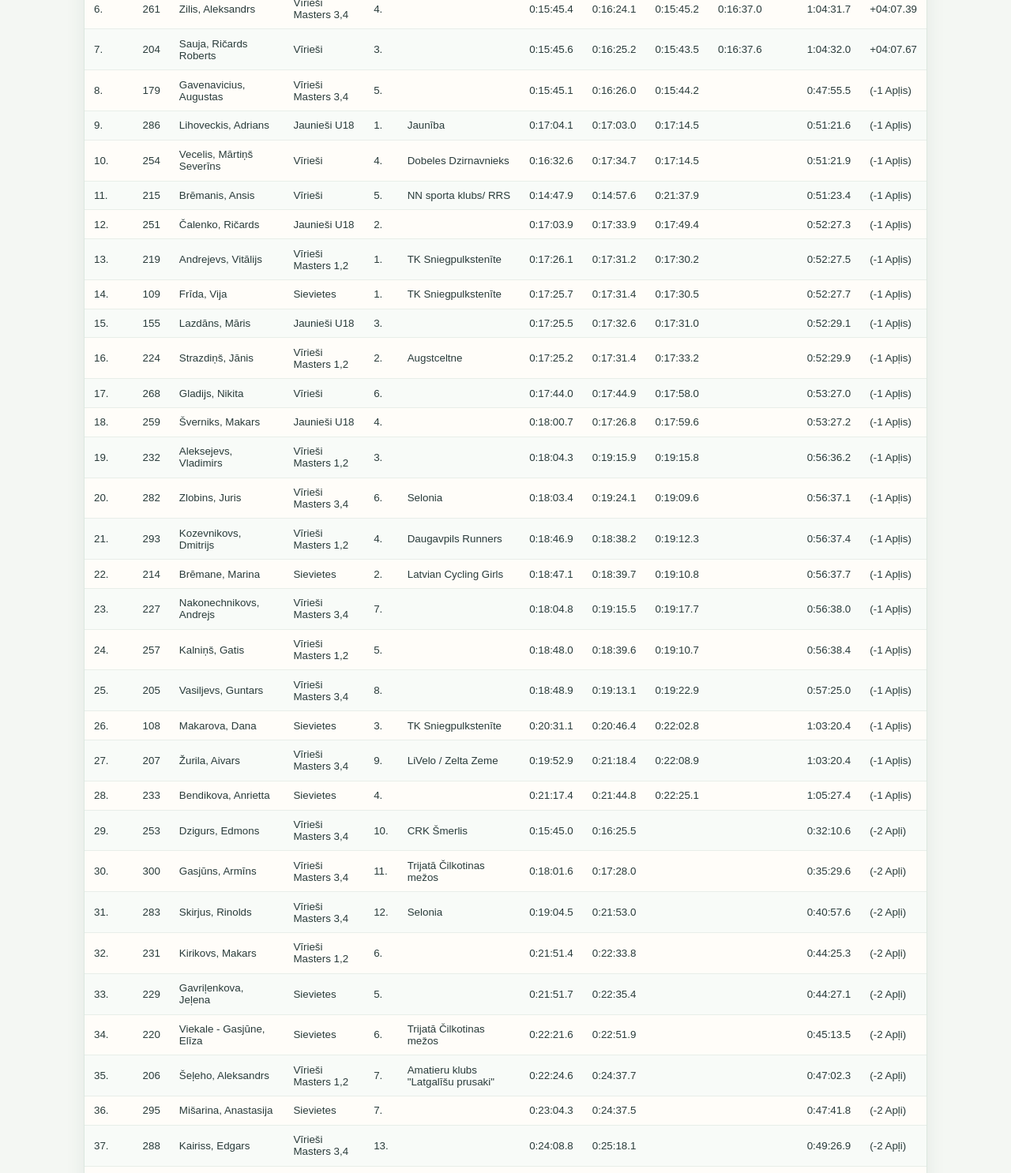
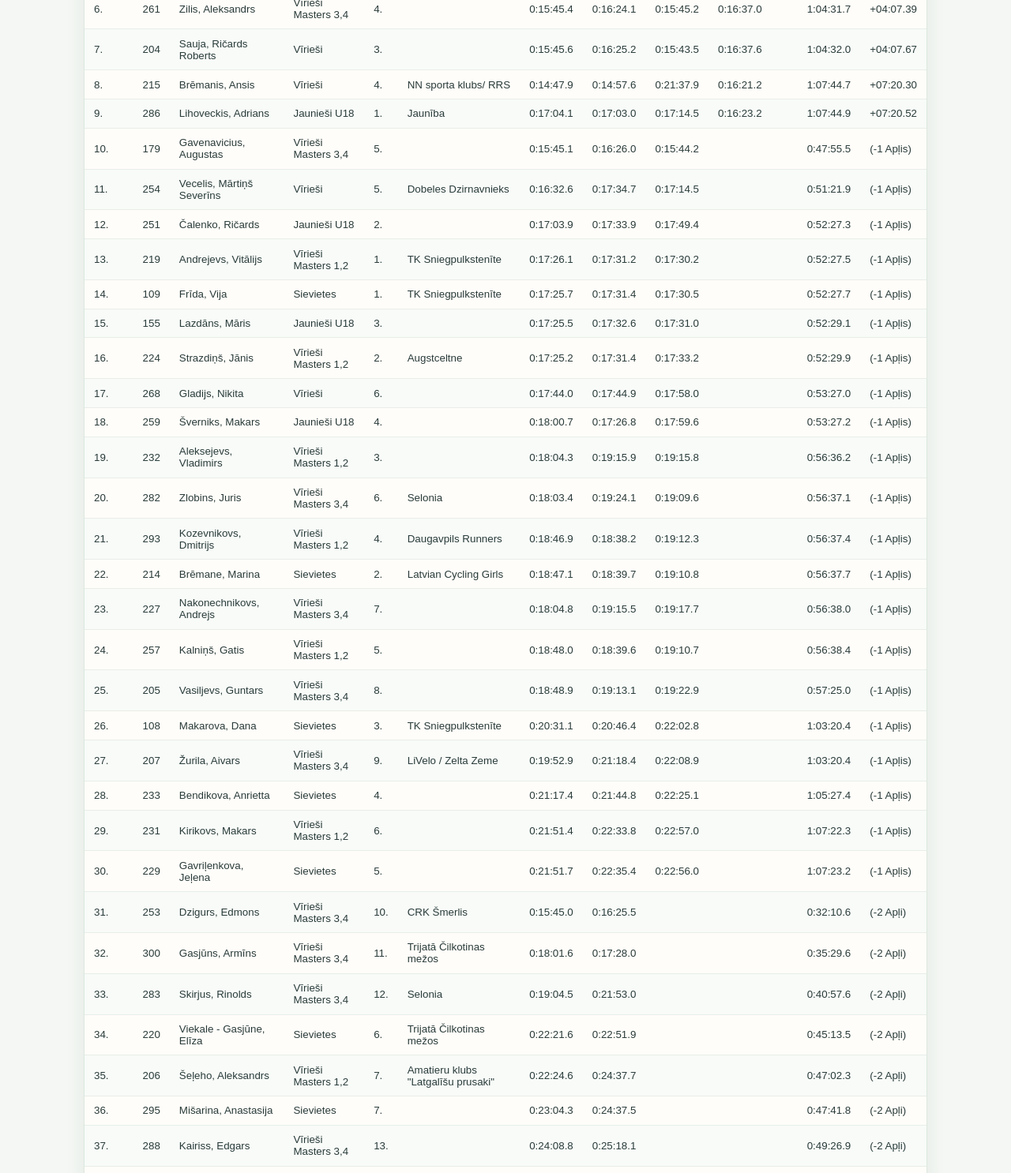
Before and after one commit to Winnetu/sacensibu-rezultati, a plain HTML site: page kopvertejums.html in a window 1280 px wide. Shown: the part 420-1906 px from the top of the page at 79% size. Drawn offline with Linux system fonts and the light colour scheme.

Commit message:
Publish results 2026-08-30T09:09:29.679Z

```diff
--- a/kopvertejums.html
+++ b/kopvertejums.html
@@ -56,10 +56,10 @@
 <tr class="record odd"><td class="col1">5.</td><td class="col2">246</td><td class="col3">Špakovs, Sergejs</td><td class="col4">Vīrieši Masters 3,4</td><td class="col5">3.</td><td class="col6">Nikeliuotas Špykis</td><td class="col8">0:15:45.7</td><td class="col9">0:16:24.5</td><td class="col10">0:15:44.8</td><td class="col11">0:16:36.5</td><td class="col12"></td><td class="col13">1:04:31.5</td><td class="col14">+04:07.18</td></tr>
 <tr class="record even"><td class="col1">6.</td><td class="col2">261</td><td class="col3">Zilis, Aleksandrs</td><td class="col4">Vīrieši Masters 3,4</td><td class="col5">4.</td><td class="col6"></td><td class="col8">0:15:45.4</td><td class="col9">0:16:24.1</td><td class="col10">0:15:45.2</td><td class="col11">0:16:37.0</td><td class="col12"></td><td class="col13">1:04:31.7</td><td class="col14">+04:07.39</td></tr>
 <tr class="record odd"><td class="col1">7.</td><td class="col2">204</td><td class="col3">Sauja, Ričards Roberts</td><td class="col4">Vīrieši</td><td class="col5">3.</td><td class="col6"></td><td class="col8">0:15:45.6</td><td class="col9">0:16:25.2</td><td class="col10">0:15:43.5</td><td class="col11">0:16:37.6</td><td class="col12"></td><td class="col13">1:04:32.0</td><td class="col14">+04:07.67</td></tr>
-<tr class="record even"><td class="col1">8.</td><td class="col2">179</td><td class="col3">Gavenavicius, Augustas</td><td class="col4">Vīrieši Masters 3,4</td><td class="col5">5.</td><td class="col6"></td><td class="col8">0:15:45.1</td><td class="col9">0:16:26.0</td><td class="col10">0:15:44.2</td><td class="col11"></td><td class="col12"></td><td class="col13">0:47:55.5</td><td class="col14">(-1 Apļis)</td></tr>
-<tr class="record odd"><td class="col1">9.</td><td class="col2">286</td><td class="col3">Lihoveckis, Adrians</td><td class="col4">Jaunieši U18</td><td class="col5">1.</td><td class="col6">Jaunība</td><td class="col8">0:17:04.1</td><td class="col9">0:17:03.0</td><td class="col10">0:17:14.5</td><td class="col11"></td><td class="col12"></td><td class="col13">0:51:21.6</td><td class="col14">(-1 Apļis)</td></tr>
-<tr class="record even"><td class="col1">10.</td><td class="col2">254</td><td class="col3">Vecelis, Mārtiņš Severīns</td><td class="col4">Vīrieši</td><td class="col5">4.</td><td class="col6">Dobeles Dzirnavnieks</td><td class="col8">0:16:32.6</td><td class="col9">0:17:34.7</td><td class="col10">0:17:14.5</td><td class="col11"></td><td class="col12"></td><td class="col13">0:51:21.9</td><td class="col14">(-1 Apļis)</td></tr>
-<tr class="record odd"><td class="col1">11.</td><td class="col2">215</td><td class="col3">Brēmanis, Ansis</td><td class="col4">Vīrieši</td><td class="col5">5.</td><td class="col6">NN sporta klubs/ RRS</td><td class="col8">0:14:47.9</td><td class="col9">0:14:57.6</td><td class="col10">0:21:37.9</td><td class="col11"></td><td class="col12"></td><td class="col13">0:51:23.4</td><td class="col14">(-1 Apļis)</td></tr>
+<tr class="record even"><td class="col1">8.</td><td class="col2">215</td><td class="col3">Brēmanis, Ansis</td><td class="col4">Vīrieši</td><td class="col5">4.</td><td class="col6">NN sporta klubs/ RRS</td><td class="col8">0:14:47.9</td><td class="col9">0:14:57.6</td><td class="col10">0:21:37.9</td><td class="col11">0:16:21.2</td><td class="col12"></td><td class="col13">1:07:44.7</td><td class="col14">+07:20.30</td></tr>
+<tr class="record odd"><td class="col1">9.</td><td class="col2">286</td><td class="col3">Lihoveckis, Adrians</td><td class="col4">Jaunieši U18</td><td class="col5">1.</td><td class="col6">Jaunība</td><td class="col8">0:17:04.1</td><td class="col9">0:17:03.0</td><td class="col10">0:17:14.5</td><td class="col11">0:16:23.2</td><td class="col12"></td><td class="col13">1:07:44.9</td><td class="col14">+07:20.52</td></tr>
+<tr class="record even"><td class="col1">10.</td><td class="col2">179</td><td class="col3">Gavenavicius, Augustas</td><td class="col4">Vīrieši Masters 3,4</td><td class="col5">5.</td><td class="col6"></td><td class="col8">0:15:45.1</td><td class="col9">0:16:26.0</td><td class="col10">0:15:44.2</td><td class="col11"></td><td class="col12"></td><td class="col13">0:47:55.5</td><td class="col14">(-1 Apļis)</td></tr>
+<tr class="record odd"><td class="col1">11.</td><td class="col2">254</td><td class="col3">Vecelis, Mārtiņš Severīns</td><td class="col4">Vīrieši</td><td class="col5">5.</td><td class="col6">Dobeles Dzirnavnieks</td><td class="col8">0:16:32.6</td><td class="col9">0:17:34.7</td><td class="col10">0:17:14.5</td><td class="col11"></td><td class="col12"></td><td class="col13">0:51:21.9</td><td class="col14">(-1 Apļis)</td></tr>
 <tr class="record even"><td class="col1">12.</td><td class="col2">251</td><td class="col3">Čalenko, Ričards</td><td class="col4">Jaunieši U18</td><td class="col5">2.</td><td class="col6"></td><td class="col8">0:17:03.9</td><td class="col9">0:17:33.9</td><td class="col10">0:17:49.4</td><td class="col11"></td><td class="col12"></td><td class="col13">0:52:27.3</td><td class="col14">(-1 Apļis)</td></tr>
 <tr class="record odd"><td class="col1">13.</td><td class="col2">219</td><td class="col3">Andrejevs, Vitālijs</td><td class="col4">Vīrieši Masters 1,2</td><td class="col5">1.</td><td class="col6">TK Sniegpulkstenīte</td><td class="col8">0:17:26.1</td><td class="col9">0:17:31.2</td><td class="col10">0:17:30.2</td><td class="col11"></td><td class="col12"></td><td class="col13">0:52:27.5</td><td class="col14">(-1 Apļis)</td></tr>
 <tr class="record even"><td class="col1">14.</td><td class="col2">109</td><td class="col3">Frīda, Vija</td><td class="col4">Sievietes</td><td class="col5">1.</td><td class="col6">TK Sniegpulkstenīte</td><td class="col8">0:17:25.7</td><td class="col9">0:17:31.4</td><td class="col10">0:17:30.5</td><td class="col11"></td><td class="col12"></td><td class="col13">0:52:27.7</td><td class="col14">(-1 Apļis)</td></tr>
@@ -77,11 +77,11 @@
 <tr class="record even"><td class="col1">26.</td><td class="col2">108</td><td class="col3">Makarova, Dana</td><td class="col4">Sievietes</td><td class="col5">3.</td><td class="col6">TK Sniegpulkstenīte</td><td class="col8">0:20:31.1</td><td class="col9">0:20:46.4</td><td class="col10">0:22:02.8</td><td class="col11"></td><td class="col12"></td><td class="col13">1:03:20.4</td><td class="col14">(-1 Apļis)</td></tr>
 <tr class="record odd"><td class="col1">27.</td><td class="col2">207</td><td class="col3">Žurila, Aivars</td><td class="col4">Vīrieši Masters 3,4</td><td class="col5">9.</td><td class="col6">LiVelo / Zelta Zeme</td><td class="col8">0:19:52.9</td><td class="col9">0:21:18.4</td><td class="col10">0:22:08.9</td><td class="col11"></td><td class="col12"></td><td class="col13">1:03:20.4</td><td class="col14">(-1 Apļis)</td></tr>
 <tr class="record even"><td class="col1">28.</td><td class="col2">233</td><td class="col3">Bendikova, Anrietta</td><td class="col4">Sievietes</td><td class="col5">4.</td><td class="col6"></td><td class="col8">0:21:17.4</td><td class="col9">0:21:44.8</td><td class="col10">0:22:25.1</td><td class="col11"></td><td class="col12"></td><td class="col13">1:05:27.4</td><td class="col14">(-1 Apļis)</td></tr>
-<tr class="record odd"><td class="col1">29.</td><td class="col2">253</td><td class="col3">Dzigurs, Edmons</td><td class="col4">Vīrieši Masters 3,4</td><td class="col5">10.</td><td class="col6">CRK Šmerlis</td><td class="col8">0:15:45.0</td><td class="col9">0:16:25.5</td><td class="col10"></td><td class="col11"></td><td class="col12"></td><td class="col13">0:32:10.6</td><td class="col14">(-2 Apļi)</td></tr>
-<tr class="record even"><td class="col1">30.</td><td class="col2">300</td><td class="col3">Gasjūns, Armīns</td><td class="col4">Vīrieši Masters 3,4</td><td class="col5">11.</td><td class="col6">Trijatā Čilkotinas mežos</td><td class="col8">0:18:01.6</td><td class="col9">0:17:28.0</td><td class="col10"></td><td class="col11"></td><td class="col12"></td><td class="col13">0:35:29.6</td><td class="col14">(-2 Apļi)</td></tr>
-<tr class="record odd"><td class="col1">31.</td><td class="col2">283</td><td class="col3">Skirjus, Rinolds</td><td class="col4">Vīrieši Masters 3,4</td><td class="col5">12.</td><td class="col6">Selonia</td><td class="col8">0:19:04.5</td><td class="col9">0:21:53.0</td><td class="col10"></td><td class="col11"></td><td class="col12"></td><td class="col13">0:40:57.6</td><td class="col14">(-2 Apļi)</td></tr>
-<tr class="record even"><td class="col1">32.</td><td class="col2">231</td><td class="col3">Kirikovs, Makars</td><td class="col4">Vīrieši Masters 1,2</td><td class="col5">6.</td><td class="col6"></td><td class="col8">0:21:51.4</td><td class="col9">0:22:33.8</td><td class="col10"></td><td class="col11"></td><td class="col12"></td><td class="col13">0:44:25.3</td><td class="col14">(-2 Apļi)</td></tr>
-<tr class="record odd"><td class="col1">33.</td><td class="col2">229</td><td class="col3">Gavriļenkova, Jeļena</td><td class="col4">Sievietes</td><td class="col5">5.</td><td class="col6"></td><td class="col8">0:21:51.7</td><td class="col9">0:22:35.4</td><td class="col10"></td><td class="col11"></td><td class="col12"></td><td class="col13">0:44:27.1</td><td class="col14">(-2 Apļi)</td></tr>
+<tr class="record odd"><td class="col1">29.</td><td class="col2">231</td><td class="col3">Kirikovs, Makars</td><td class="col4">Vīrieši Masters 1,2</td><td class="col5">6.</td><td class="col6"></td><td class="col8">0:21:51.4</td><td class="col9">0:22:33.8</td><td class="col10">0:22:57.0</td><td class="col11"></td><td class="col12"></td><td class="col13">1:07:22.3</td><td class="col14">(-1 Apļis)</td></tr>
+<tr class="record even"><td class="col1">30.</td><td class="col2">229</td><td class="col3">Gavriļenkova, Jeļena</td><td class="col4">Sievietes</td><td class="col5">5.</td><td class="col6"></td><td class="col8">0:21:51.7</td><td class="col9">0:22:35.4</td><td class="col10">0:22:56.0</td><td class="col11"></td><td class="col12"></td><td class="col13">1:07:23.2</td><td class="col14">(-1 Apļis)</td></tr>
+<tr class="record odd"><td class="col1">31.</td><td class="col2">253</td><td class="col3">Dzigurs, Edmons</td><td class="col4">Vīrieši Masters 3,4</td><td class="col5">10.</td><td class="col6">CRK Šmerlis</td><td class="col8">0:15:45.0</td><td class="col9">0:16:25.5</td><td class="col10"></td><td class="col11"></td><td class="col12"></td><td class="col13">0:32:10.6</td><td class="col14">(-2 Apļi)</td></tr>
+<tr class="record even"><td class="col1">32.</td><td class="col2">300</td><td class="col3">Gasjūns, Armīns</td><td class="col4">Vīrieši Masters 3,4</td><td class="col5">11.</td><td class="col6">Trijatā Čilkotinas mežos</td><td class="col8">0:18:01.6</td><td class="col9">0:17:28.0</td><td class="col10"></td><td class="col11"></td><td class="col12"></td><td class="col13">0:35:29.6</td><td class="col14">(-2 Apļi)</td></tr>
+<tr class="record odd"><td class="col1">33.</td><td class="col2">283</td><td class="col3">Skirjus, Rinolds</td><td class="col4">Vīrieši Masters 3,4</td><td class="col5">12.</td><td class="col6">Selonia</td><td class="col8">0:19:04.5</td><td class="col9">0:21:53.0</td><td class="col10"></td><td class="col11"></td><td class="col12"></td><td class="col13">0:40:57.6</td><td class="col14">(-2 Apļi)</td></tr>
 <tr class="record even"><td class="col1">34.</td><td class="col2">220</td><td class="col3">Viekale - Gasjūne, Elīza</td><td class="col4">Sievietes</td><td class="col5">6.</td><td class="col6">Trijatā Čilkotinas mežos</td><td class="col8">0:22:21.6</td><td class="col9">0:22:51.9</td><td class="col10"></td><td class="col11"></td><td class="col12"></td><td class="col13">0:45:13.5</td><td class="col14">(-2 Apļi)</td></tr>
 <tr class="record odd"><td class="col1">35.</td><td class="col2">206</td><td class="col3">Šeļeho, Aleksandrs</td><td class="col4">Vīrieši Masters 1,2</td><td class="col5">7.</td><td class="col6">Amatieru klubs &#34;Latgalīšu prusaki&#34;</td><td class="col8">0:22:24.6</td><td class="col9">0:24:37.7</td><td class="col10"></td><td class="col11"></td><td class="col12"></td><td class="col13">0:47:02.3</td><td class="col14">(-2 Apļi)</td></tr>
 <tr class="record even"><td class="col1">36.</td><td class="col2">295</td><td class="col3">Mišarina, Anastasija</td><td class="col4">Sievietes</td><td class="col5">7.</td><td class="col6"></td><td class="col8">0:23:04.3</td><td class="col9">0:24:37.5</td><td class="col10"></td><td class="col11"></td><td class="col12"></td><td class="col13">0:47:41.8</td><td class="col14">(-2 Apļi)</td></tr>
```
Also changed, not shown: index.html (+1 -1 lines), vecuma-grupas.html (+8 -8 lines).
